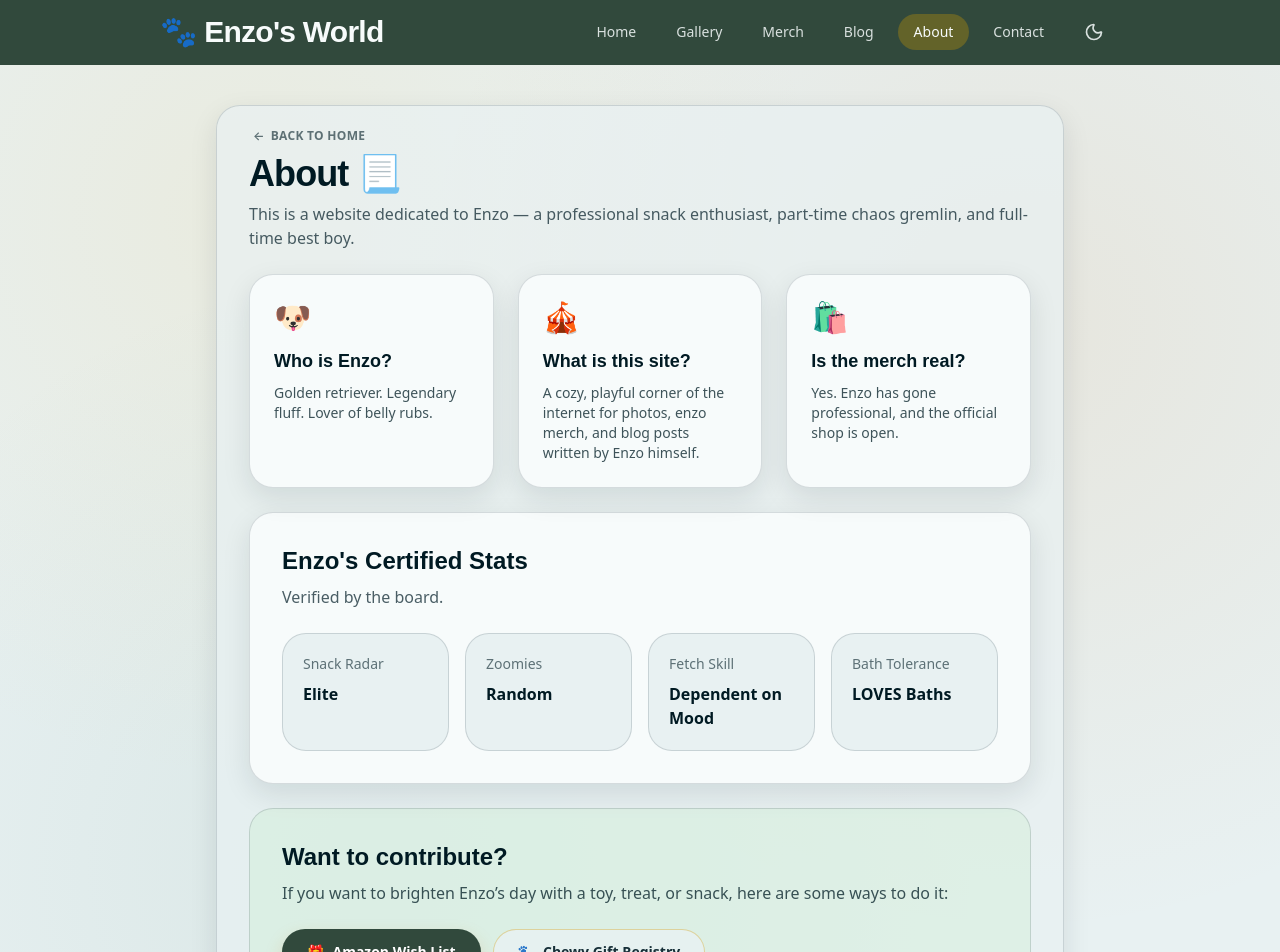
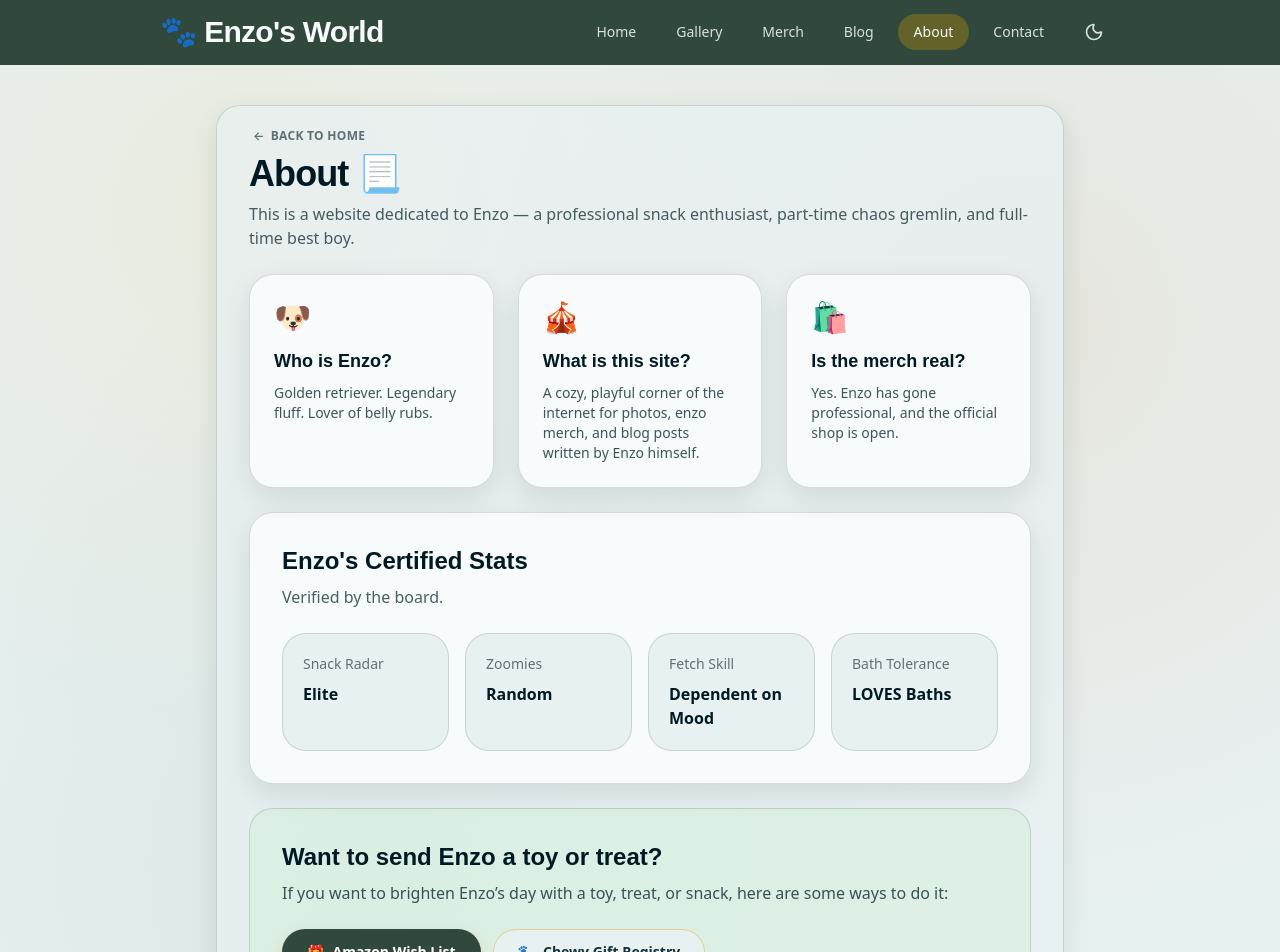
Before and after one commit to RickySerrano904/EnzosWorld.com, a Next.js app: page /about in a window 1280 px wide. Shown: the top 952 px of the page. Built offline with nearby package versions, Linux system fonts and the light colour scheme; a web font is replaced by a local one.

Commit message:
style(about): update contribution section header

```diff
--- a/app/about/page.tsx
+++ b/app/about/page.tsx
@@ -50,7 +50,7 @@ export default function AboutPage() {
       </section>
 
       <section className="rounded-3xl border border-border bg-(--accent)/18 p-8">
-        <h2 className="text-2xl font-bold">Want to contribute?</h2>
+        <h2 className="text-2xl font-bold">Want to send Enzo a toy or treat?</h2>
         <p className="mt-2 max-w-2xl text-foreground/75">
           If you want to brighten Enzo’s day with a toy, treat, or snack, here are some ways to do it:
         </p>
```
